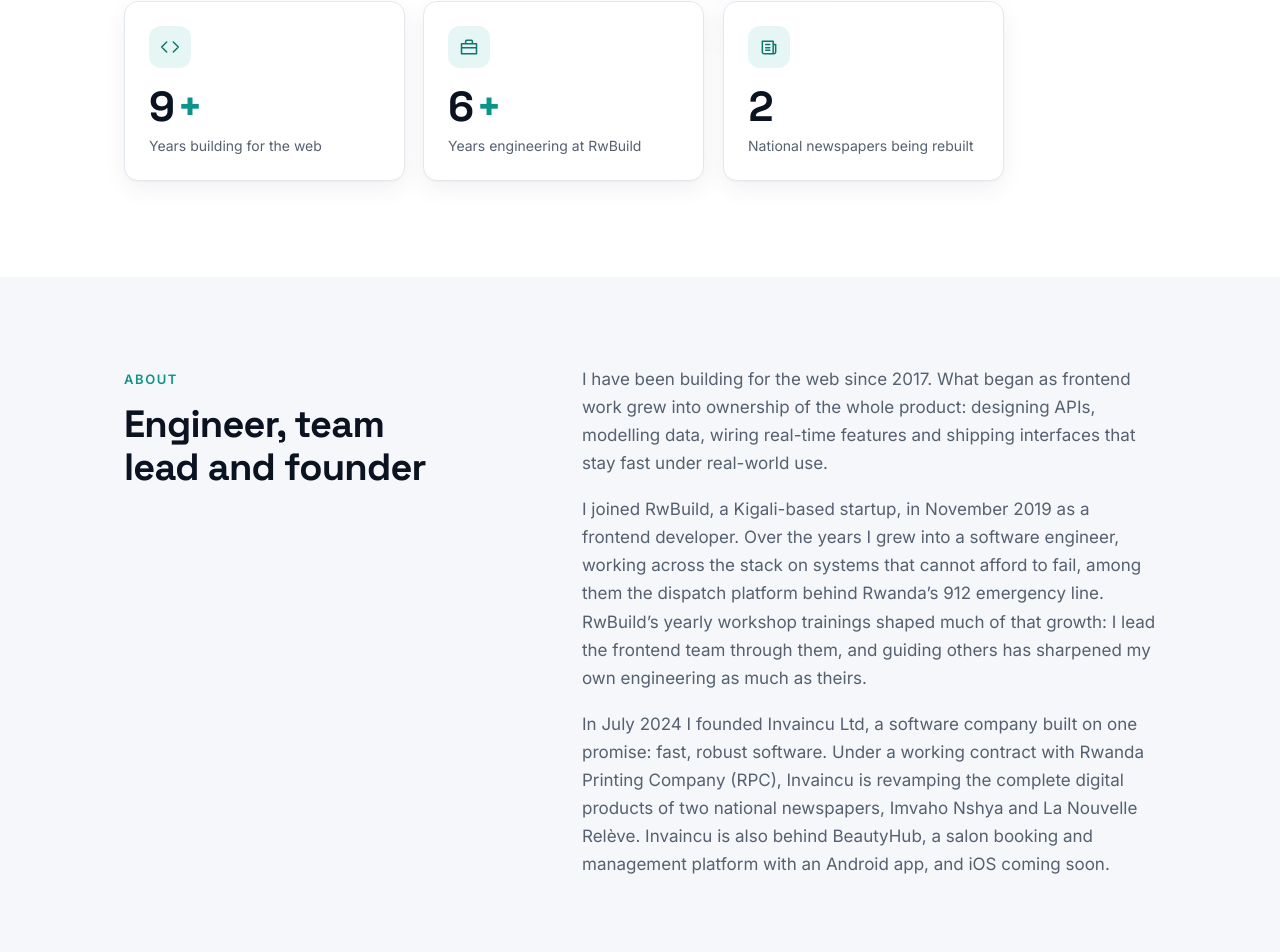
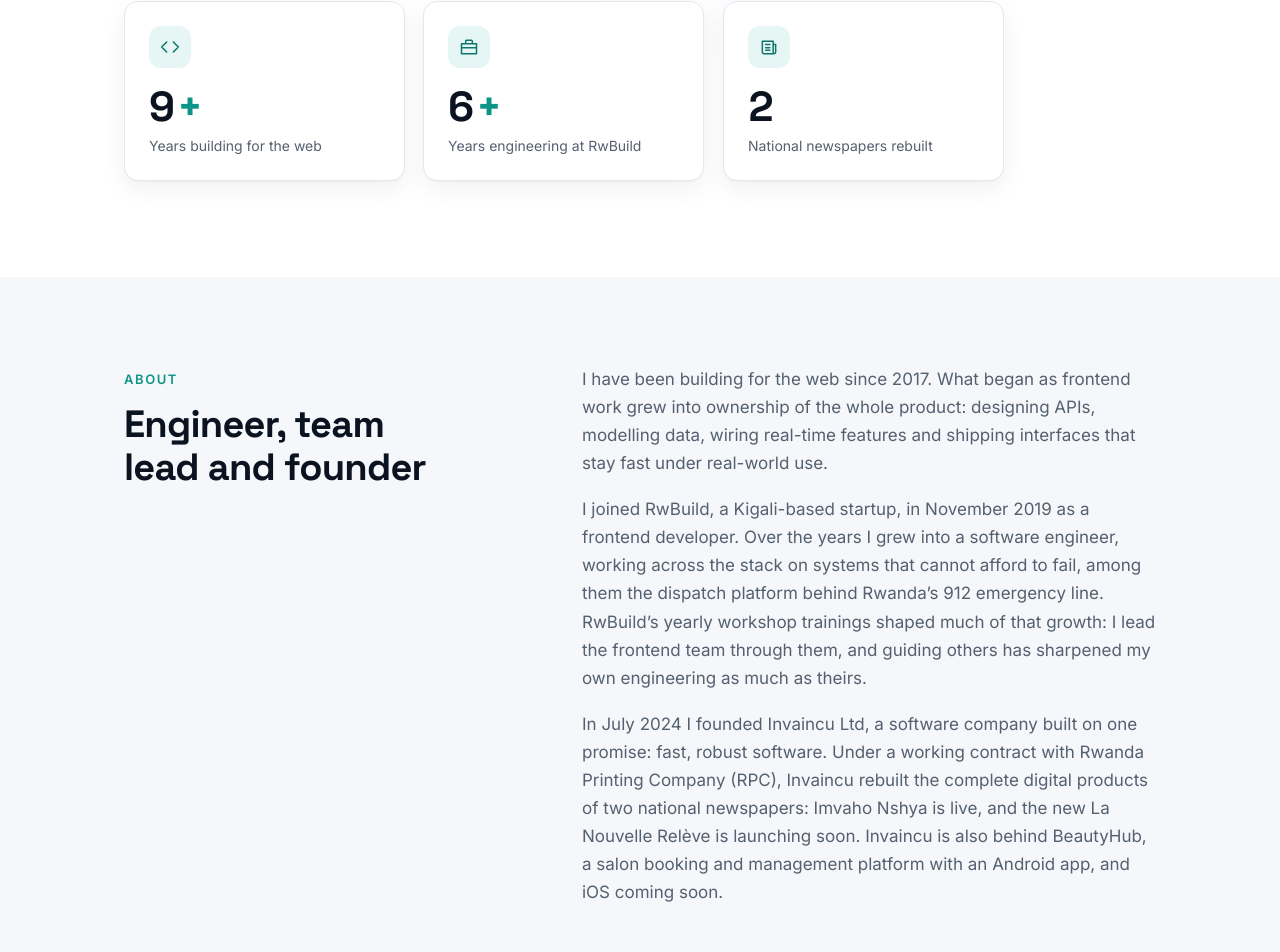
Before and after one commit to baghor/blog, a Nuxt app: page / in a window 1280 px wide. Shown: the part 651-1603 px from the top of the page. Built offline with nearby package versions, Linux system fonts and the light colour scheme.

Commit message:
feat: refactoring: update newspaper wording, Imvaho Nshya live, La Nouvelle Releve launching soon

```diff
--- a/app/data/projects.ts
+++ b/app/data/projects.ts
@@ -22,12 +22,12 @@ export const projects: Project[] = [
   {
     slug: 'imvaho-nshya',
     name: 'Imvaho Nshya',
-    tagline: 'Revamping the digital product of Imvaho Nshya, one of Rwanda’s best-known newspapers.',
+    tagline: 'The revamped digital product of Imvaho Nshya, one of Rwanda’s best-known newspapers, now live.',
     company: 'Invaincu Ltd',
     role: 'Founder & CEO',
     stack: ['Next.js', 'React', 'TypeScript', 'Laravel'],
     summary:
-      'Invaincu Ltd won the opportunity to revamp the whole Imvaho Nshya product and signed a working contract with Rwanda Printing Company (RPC), the organisation that manages the newspaper.',
+      'Invaincu Ltd won the opportunity to revamp the whole Imvaho Nshya product and signed a working contract with Rwanda Printing Company (RPC), the organisation that manages the newspaper. The new product is now live.',
     highlights: [
       'Won the revamp of the full Imvaho Nshya product, under a working contract with Rwanda Printing Company (RPC).',
       'Lead the project for Invaincu Ltd, from planning the new product to delivering it.',
@@ -39,12 +39,12 @@ export const projects: Project[] = [
   {
     slug: 'la-nouvelle-releve',
     name: 'La Nouvelle Relève',
-    tagline: 'Revamping the digital product of La Nouvelle Relève, Rwanda’s French-language newspaper.',
+    tagline: 'The revamped digital product of La Nouvelle Relève, Rwanda’s French-language newspaper, launching soon.',
     company: 'Invaincu Ltd',
     role: 'Founder & CEO',
     stack: ['Next.js', 'React', 'TypeScript', 'Laravel'],
     summary:
-      'Alongside Imvaho Nshya, Invaincu Ltd is revamping the whole La Nouvelle Relève product, under the same working contract with Rwanda Printing Company (RPC).',
+      'Alongside Imvaho Nshya, Invaincu Ltd rebuilt the whole La Nouvelle Relève product, under the same working contract with Rwanda Printing Company (RPC). The new version is launching soon.',
     highlights: [
       'Won the revamp of the full La Nouvelle Relève product, under a working contract with Rwanda Printing Company (RPC).',
       'Lead the project for Invaincu Ltd, from planning the new product to delivering it.',
--- a/app/pages/index.vue
+++ b/app/pages/index.vue
@@ -82,9 +82,9 @@
           </p>
           <p v-reveal="180">
             In July 2024 I founded Invaincu Ltd, a software company built on one promise: fast, robust software. Under
-            a working contract with Rwanda Printing Company (RPC), Invaincu is revamping the complete digital products
-            of two national newspapers, Imvaho Nshya and La Nouvelle Relève. Invaincu is also behind BeautyHub, a salon
-            booking and management platform with an Android app, and iOS coming soon.
+            a working contract with Rwanda Printing Company (RPC), Invaincu rebuilt the complete digital products of two
+            national newspapers: Imvaho Nshya is live, and the new La Nouvelle Relève is launching soon. Invaincu is
+            also behind BeautyHub, a salon booking and management platform with an Android app, and iOS coming soon.
           </p>
         </div>
       </div>
@@ -191,7 +191,7 @@
     {
       value: 2,
       suffix: '',
-      label: 'National newspapers being rebuilt',
+      label: 'National newspapers rebuilt',
       icon: 'M4 5h13v15H6a2 2 0 0 1-2-2zM17 9h3v9a2 2 0 0 1-2 2h-1M8 9h5M8 13h5M8 16h5',
     },
   ]
```
